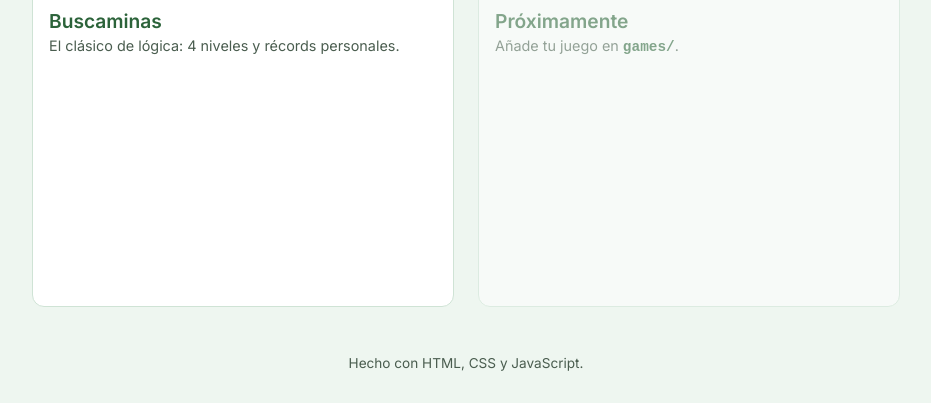
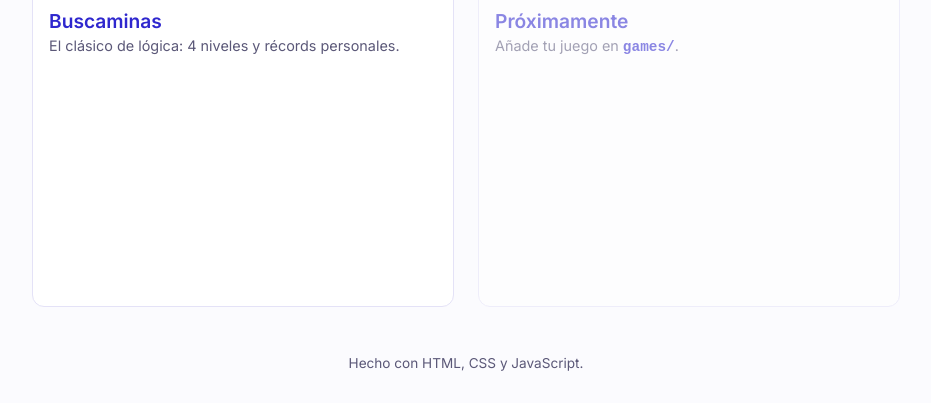
Before and after one commit to maivichelsea/vistra-arcade, a plain HTML site: page index.html in a window 1280 px wide. Shown: the part 397-800 px from the top of the page, without its empty margins (174-1105 px from the left). Drawn offline with Linux system fonts and the light colour scheme.

Commit message:
Nueva paleta violeta y modo oscuro automático según el sistema
Los colores pasan a variables CSS con una versión clara y otra oscura;
el modo se elige con prefers-color-scheme, sin botón en la interfaz.

Co-Authored-By: Claude Opus 5.5 <noreply@anthropic.com>

```diff
--- a/css/style.css
+++ b/css/style.css
@@ -1,16 +1,49 @@
 @import url("https://fonts.googleapis.com/css2?family=Inter:wght@400;600;800&display=swap");
 
-/* Paleta: realtimecolors.com/?colors=0c180f-eef6f0-2c633a-84cd97-46b463 */
+/*
+  Paleta: realtimecolors.com/?colors=050315-fbfbfe-2f27ce-dedcff-433bff
+  El modo claro u oscuro sigue la preferencia del sistema (prefers-color-scheme).
+*/
 :root {
-  --text: #0c180f;
-  --background: #eef6f0;
-  --primary: #2c633a;
-  --secondary: #84cd97;
-  --accent: #46b463;
+  color-scheme: light dark;
 
+  /* Paleta base (modo claro) */
+  --text: #050315;
+  --background: #fbfbfe;
+  --primary: #2f27ce;
+  --secondary: #dedcff;
+  --accent: #433bff;
+
+  /* Tokens derivados */
+  --primary-text: #2f27ce;     /* primario usado como color de texto */
+  --accent-text: #433bff;
+  --on-primary: #ffffff;
   --panel: #ffffff;
-  --border: #cfe3d5;
-  --muted: #4a5d4f;
+  --border: #e4e2f7;
+  --muted: #5b5878;
+  --danger: #c0362c;
+  --shadow: rgba(47, 39, 206, .15);
+}
+
+@media (prefers-color-scheme: dark) {
+  :root {
+    /* Paleta base (modo oscuro de la misma paleta) */
+    --text: #ebe9fc;
+    --background: #010104;
+    --primary: #3a31d8;
+    --secondary: #020024;
+    --accent: #0600c2;
+
+    /* En fondo oscuro, los textos en color usan tonos más claros para que se lean bien. */
+    --primary-text: #9b96ff;
+    --accent-text: #7b74ff;
+    --on-primary: #ffffff;
+    --panel: #0b0a1f;
+    --border: #25224d;
+    --muted: #a6a3c8;
+    --danger: #ff7b72;
+    --shadow: rgba(0, 0, 0, .5);
+  }
 }
 
 * { box-sizing: border-box; margin: 0; padding: 0; }
@@ -29,9 +62,9 @@ body {
   font-size: clamp(2.5rem, 8vw, 5rem);
   font-weight: 800;
   letter-spacing: .3rem;
-  color: var(--primary);
+  color: var(--primary-text);
 }
-.hero h1 span { color: var(--accent); }
+.hero h1 span { color: var(--accent-text); }
 .hero p { color: var(--muted); margin-top: .5rem; }
 
 .grid {
@@ -56,10 +89,10 @@ body {
 }
 a.card:hover {
   transform: translateY(-4px);
-  border-color: var(--accent);
-  box-shadow: 0 8px 24px rgba(44, 99, 58, .15);
+  border-color: var(--accent-text);
+  box-shadow: 0 8px 24px var(--shadow);
 }
-.card h2 { font-size: 1.2rem; font-weight: 600; margin: .75rem 0 .25rem; color: var(--primary); }
+.card h2 { font-size: 1.2rem; font-weight: 600; margin: .75rem 0 .25rem; color: var(--primary-text); }
 .card p { color: var(--muted); font-size: .9rem; }
 .card.soon { opacity: .55; }
 
@@ -75,10 +108,14 @@ a.card:hover {
   background:
     linear-gradient(var(--panel) 2px, transparent 2px) 0 0 / 28px 28px,
     linear-gradient(90deg, var(--panel) 2px, transparent 2px) 0 0 / 28px 28px,
-    var(--secondary);
+    var(--cell-closed, var(--secondary));
 }
-.card-art.mines span { filter: drop-shadow(0 2px 4px rgba(12, 24, 15, .3)); }
+.card-art.mines span { filter: drop-shadow(0 2px 4px var(--shadow)); }
 
-code { color: var(--primary); font-weight: 600; }
+@media (prefers-color-scheme: dark) {
+  .card-art.mines { --cell-closed: #2b2675; }
+}
+
+code { color: var(--primary-text); font-weight: 600; }
 
 footer { text-align: center; color: var(--muted); padding: 2rem; font-size: .85rem; }
--- a/games/buscaminas/buscaminas.css
+++ b/games/buscaminas/buscaminas.css
@@ -1,3 +1,48 @@
+/* Colores propios del buscaminas; se adaptan al modo claro/oscuro del sistema. */
+:root {
+  --board-bg: var(--primary);
+  --cell-closed: #d0cdff;
+  --cell-hover: #b9b4ff;
+  --cell-open: var(--background);
+  --exploded: #e5534b;
+  --wrong-bg: #f6d4d1;
+  --counter-bg: var(--text);
+  --counter-text: var(--secondary);
+  --row-highlight: var(--secondary);
+
+  --n1: #2f27ce;
+  --n2: #1f7a3a;
+  --n3: #c0362c;
+  --n4: #1b1673;
+  --n5: #8a3b12;
+  --n6: #0d7480;
+  --n7: #050315;
+  --n8: #6b6880;
+}
+
+@media (prefers-color-scheme: dark) {
+  :root {
+    --board-bg: var(--primary);
+    --cell-closed: #2b2675;
+    --cell-hover: #3d37a0;
+    --cell-open: #0b0a1f;
+    --exploded: #c2372f;
+    --wrong-bg: #4a1d22;
+    --counter-bg: #020024;
+    --counter-text: #a9a4ff;
+    --row-highlight: #2b2675;
+
+    --n1: #9b96ff;
+    --n2: #6fd58c;
+    --n3: #ff7b72;
+    --n4: #c9c6ff;
+    --n5: #ffb37a;
+    --n6: #5fd3dd;
+    --n7: #ebe9fc;
+    --n8: #a6a3c8;
+  }
+}
+
 .topbar {
   display: flex;
   align-items: center;
@@ -8,8 +53,8 @@
   margin: 0 auto;
   padding: 1rem;
 }
-.topbar a { color: var(--primary); font-weight: 600; text-decoration: none; }
-.topbar h1 { font-size: 1.6rem; font-weight: 800; color: var(--primary); }
+.topbar a { color: var(--primary-text); font-weight: 600; text-decoration: none; }
+.topbar h1 { font-size: 1.6rem; font-weight: 800; color: var(--primary-text); }
 .topbar .hint { color: var(--muted); font-size: .85rem; }
 
 .layout {
@@ -38,17 +83,17 @@
   font: inherit;
   font-weight: 600;
   background: var(--primary);
-  color: #fff;
+  color: var(--on-primary);
   border: none;
   border-radius: 8px;
   padding: .45rem .9rem;
   cursor: pointer;
 }
 .btn:hover { background: var(--accent); }
-.btn.ghost { background: transparent; color: var(--primary); border: 1px solid var(--border); }
-.btn.ghost:hover { border-color: var(--accent); background: var(--background); }
-.btn.ghost[aria-pressed="true"] { background: var(--secondary); border-color: var(--accent); color: var(--text); }
-.btn.danger { color: #a3332b; font-size: .85rem; }
+.btn.ghost { background: transparent; color: var(--primary-text); border: 1px solid var(--border); }
+.btn.ghost:hover { border-color: var(--accent-text); background: var(--background); }
+.btn.ghost[aria-pressed="true"] { background: var(--row-highlight); border-color: var(--accent-text); color: var(--text); }
+.btn.danger { color: var(--danger); font-size: .85rem; }
 
 /* Niveles */
 .levels, .record-tabs { display: flex; flex-wrap: wrap; gap: .4rem; margin-bottom: .75rem; }
@@ -57,15 +102,15 @@
   font-size: .9rem;
   font-weight: 600;
   background: var(--background);
-  color: var(--primary);
+  color: var(--primary-text);
   border: 1px solid var(--border);
   border-radius: 999px;
   padding: .35rem .8rem;
   cursor: pointer;
 }
 .record-tab { font-size: .8rem; padding: .3rem .65rem; }
-.level:hover, .record-tab:hover { border-color: var(--accent); }
-.level.active, .record-tab.active { background: var(--primary); color: #fff; border-color: var(--primary); }
+.level:hover, .record-tab:hover { border-color: var(--accent-text); }
+.level.active, .record-tab.active { background: var(--primary); color: var(--on-primary); border-color: var(--primary); }
 
 .custom-form {
   display: flex;
@@ -79,14 +124,15 @@
 }
 .custom-form[hidden] { display: none; }
 .custom-form label { display: flex; flex-direction: column; font-size: .8rem; font-weight: 600; color: var(--muted); }
-.custom-form input {
+.custom-form input,
+.custom-records {
   font: inherit;
-  width: 5rem;
-  margin-top: .2rem;
-  padding: .3rem .4rem;
+  color: var(--text);
+  background: var(--panel);
   border: 1px solid var(--border);
   border-radius: 6px;
 }
+.custom-form input { width: 5rem; margin-top: .2rem; padding: .3rem .4rem; }
 .custom-form small { width: 100%; color: var(--muted); }
 
 /* Barra de estado */
@@ -102,8 +148,8 @@
   font-weight: 800;
   font-variant-numeric: tabular-nums;
   font-size: 1.15rem;
-  background: var(--text);
-  color: var(--secondary);
+  background: var(--counter-bg);
+  color: var(--counter-text);
   border-radius: 8px;
   padding: .3rem .6rem;
   text-align: center;
@@ -117,7 +163,7 @@
   padding: .3rem .5rem;
   cursor: pointer;
 }
-.face:hover { border-color: var(--accent); }
+.face:hover { border-color: var(--accent-text); }
 
 /* Tablero */
 .board-wrap { overflow-x: auto; max-width: 100%; }
@@ -128,7 +174,7 @@
   width: max-content;
   margin: 0 auto;
   padding: 6px;
-  background: var(--primary);
+  background: var(--board-bg);
   border-radius: 8px;
   user-select: none;
 }
@@ -137,28 +183,29 @@
   height: var(--size);
   border: none;
   border-radius: 4px;
-  background: var(--secondary);
+  background: var(--cell-closed);
+  color: var(--text);
   font: 800 calc(var(--size) * .55) / 1 "Inter", system-ui, sans-serif;
   cursor: pointer;
   padding: 0;
   display: grid;
   place-items: center;
 }
-.cell:hover:not(.open) { background: var(--accent); }
-.cell.open { background: var(--background); cursor: default; }
-.cell.exploded { background: #e5534b; }
-.cell.wrong { background: #f3d2cf; }
+.cell:hover:not(.open) { background: var(--cell-hover); }
+.cell.open { background: var(--cell-open); cursor: default; }
+.cell.exploded { background: var(--exploded); }
+.cell.wrong { background: var(--wrong-bg); }
 .board.done .cell { cursor: default; }
-.board.done .cell:hover:not(.open) { background: var(--secondary); }
+.board.done .cell:hover:not(.open):not(.wrong) { background: var(--cell-closed); }
 
-.n1 { color: #1f5fbf; }
-.n2 { color: #2c633a; }
-.n3 { color: #c2362e; }
-.n4 { color: #1d2f80; }
-.n5 { color: #8a3b12; }
-.n6 { color: #0d7480; }
-.n7 { color: #0c180f; }
-.n8 { color: #5f6b62; }
+.n1 { color: var(--n1); }
+.n2 { color: var(--n2); }
+.n3 { color: var(--n3); }
+.n4 { color: var(--n4); }
+.n5 { color: var(--n5); }
+.n6 { color: var(--n6); }
+.n7 { color: var(--n7); }
+.n8 { color: var(--n8); }
 
 .below-board {
   display: flex;
@@ -167,24 +214,18 @@
   gap: .75rem;
   margin-top: .75rem;
 }
-.message { font-weight: 600; color: var(--primary); }
-.message.lost { color: #a3332b; }
+.message { font-weight: 600; color: var(--primary-text); }
+.message.lost { color: var(--danger); }
 
 .help { margin-top: .75rem; color: var(--muted); font-size: .9rem; }
-.help summary { cursor: pointer; font-weight: 600; color: var(--primary); }
+.help summary { cursor: pointer; font-weight: 600; color: var(--primary-text); }
 .help ul { margin: .5rem 0 0 1.2rem; display: grid; gap: .25rem; }
+.help strong { color: var(--text); }
 
 /* Récords */
-.records h2 { font-size: 1.2rem; font-weight: 800; color: var(--primary); }
+.records h2 { font-size: 1.2rem; font-weight: 800; color: var(--primary-text); }
 .records-note { color: var(--muted); font-size: .85rem; margin: .25rem 0 .75rem; }
-.custom-records {
-  font: inherit;
-  width: 100%;
-  margin-bottom: .75rem;
-  padding: .35rem;
-  border: 1px solid var(--border);
-  border-radius: 6px;
-}
+.custom-records { width: 100%; margin-bottom: .75rem; padding: .35rem; }
 .custom-records[hidden] { display: none; }
 .record-table { width: 100%; border-collapse: collapse; font-size: .9rem; margin-bottom: .75rem; }
 .record-table th {
@@ -196,6 +237,6 @@
   border-bottom: 1px solid var(--border);
   padding: .35rem .25rem;
 }
-.record-table td { padding: .35rem .25rem; border-bottom: 1px solid var(--background); font-variant-numeric: tabular-nums; }
-.record-table tr.new td { background: var(--secondary); font-weight: 700; }
+.record-table td { padding: .35rem .25rem; border-bottom: 1px solid var(--border); font-variant-numeric: tabular-nums; }
+.record-table tr.new td { background: var(--row-highlight); font-weight: 700; }
 .record-table .empty { color: var(--muted); text-align: center; padding: 1rem; }
--- a/index.html
+++ b/index.html
@@ -3,6 +3,7 @@
 <head>
   <meta charset="UTF-8">
   <meta name="viewport" content="width=device-width, initial-scale=1.0">
+  <meta name="color-scheme" content="light dark">
   <title>Vistra Arcade</title>
   <link rel="stylesheet" href="css/style.css">
 </head>
```
Also changed, not shown: games/buscaminas/index.html (+1 -0 lines).
